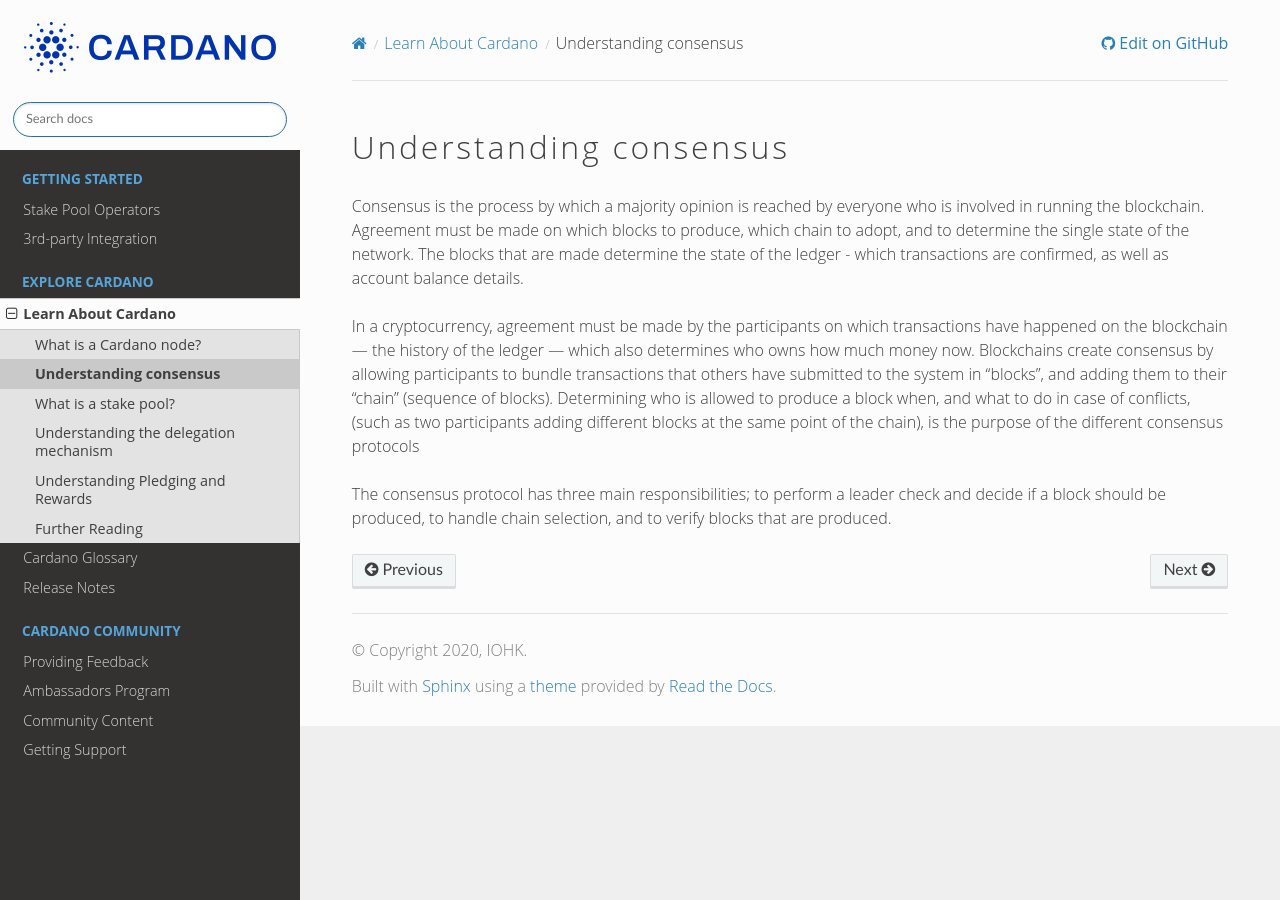
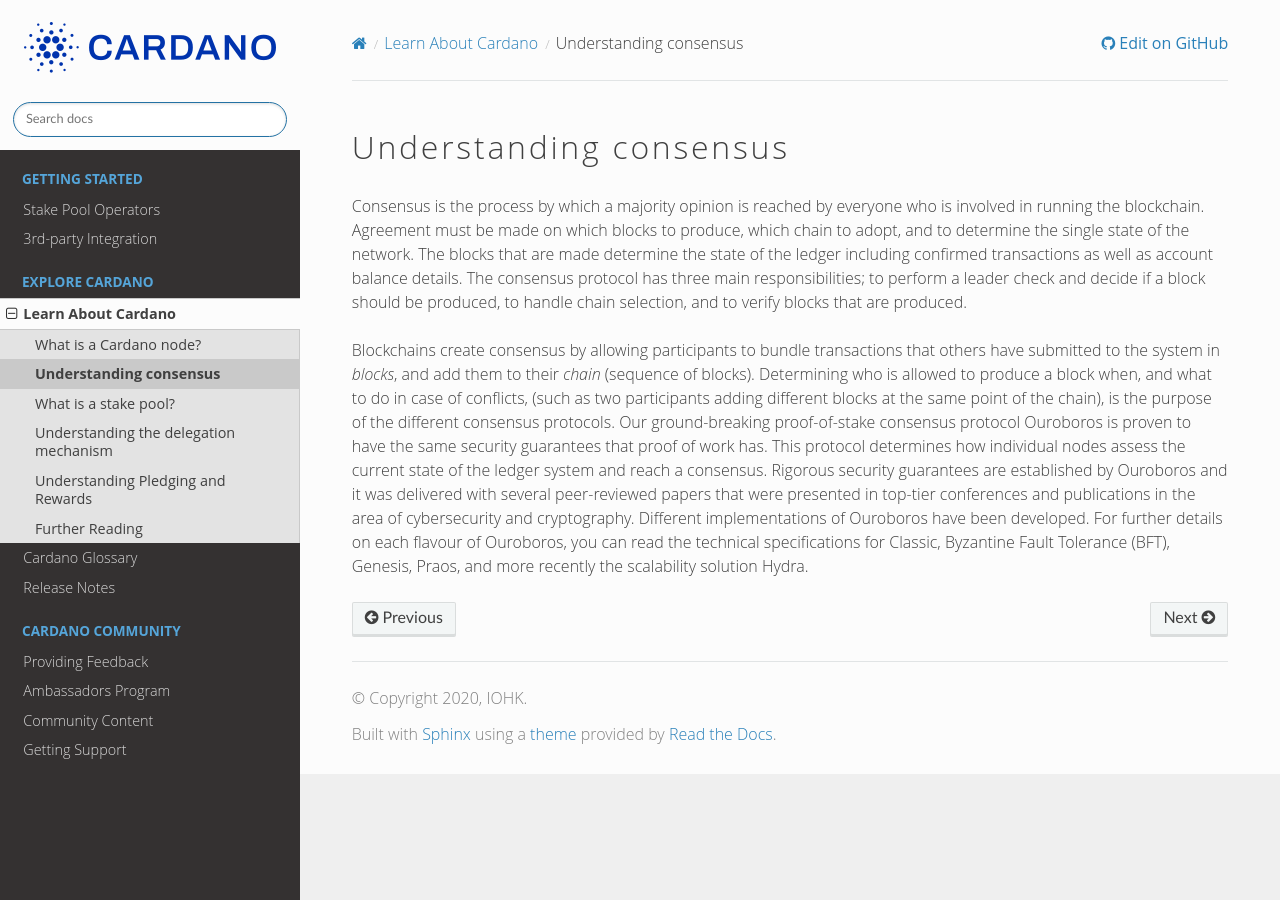
Before and after one commit to input-output-hk/technical-docs, a Sphinx documentation site: the page built from source/learn-about-cardano/understanding-consensus.md, in a window 1280 px wide. Built offline with Sphinx 7.4.7 and the Read the Docs theme 2.0.0, drawn with Linux system fonts in a browser that asks for light colours; pages that are not in the unit, such as notebooks, are missing from menus.

Commit message:
Update understanding-consensus.md

```diff
--- a/source/learn-about-cardano/understanding-consensus.md
+++ b/source/learn-about-cardano/understanding-consensus.md
@@ -1,7 +1,5 @@
 ## Understanding consensus
 
-Consensus is the process by which a majority opinion is reached by everyone who is involved in running the blockchain. Agreement must be made on which blocks to produce, which chain to adopt, and to determine the single state of the network. The blocks that are made determine the state of the ledger - which transactions are confirmed, as well as account balance details.
+Consensus is the process by which a majority opinion is reached by everyone who is involved in running the blockchain. Agreement must be made on which blocks to produce, which chain to adopt, and to determine the single state of the network. The blocks that are made determine the state of the ledger including confirmed transactions as well as account balance details. The consensus protocol has three main responsibilities; to perform a leader check and decide if a block should be produced, to handle chain selection, and to verify blocks that are produced.
 
-In a cryptocurrency, agreement must be made by the participants on which transactions have happened on the blockchain — the history of the ledger — which also determines who owns how much money now. Blockchains create consensus by allowing participants to bundle transactions that others have submitted to the system in “blocks”, and adding them to their “chain” (sequence of blocks). Determining who is allowed to produce a block when, and what to do in case of conflicts, (such as two participants adding different blocks at the same point of the chain), is the purpose of the different consensus protocols
-
-The consensus protocol has three main responsibilities; to perform a leader check and decide if a block should be produced, to handle chain selection, and to verify blocks that are produced.
+Blockchains create consensus by allowing participants to bundle transactions that others have submitted to the system in *blocks*, and add them to their *chain* (sequence of blocks). Determining who is allowed to produce a block when, and what to do in case of conflicts, (such as two participants adding different blocks at the same point of the chain), is the purpose of the different consensus protocols. Our ground-breaking proof-of-stake consensus protocol Ouroboros is proven to have the same security guarantees that proof of work has. This protocol determines how individual nodes assess the current state of the ledger system and reach a consensus. Rigorous security guarantees are established by Ouroboros and it was delivered with several peer-reviewed papers that were presented in top-tier conferences and publications in the area of cybersecurity and cryptography. Different implementations of Ouroboros have been developed. For further details on each flavour of Ouroboros, you can read the technical specifications for Classic, Byzantine Fault Tolerance (BFT), Genesis, Praos, and more recently the scalability solution Hydra.
```
